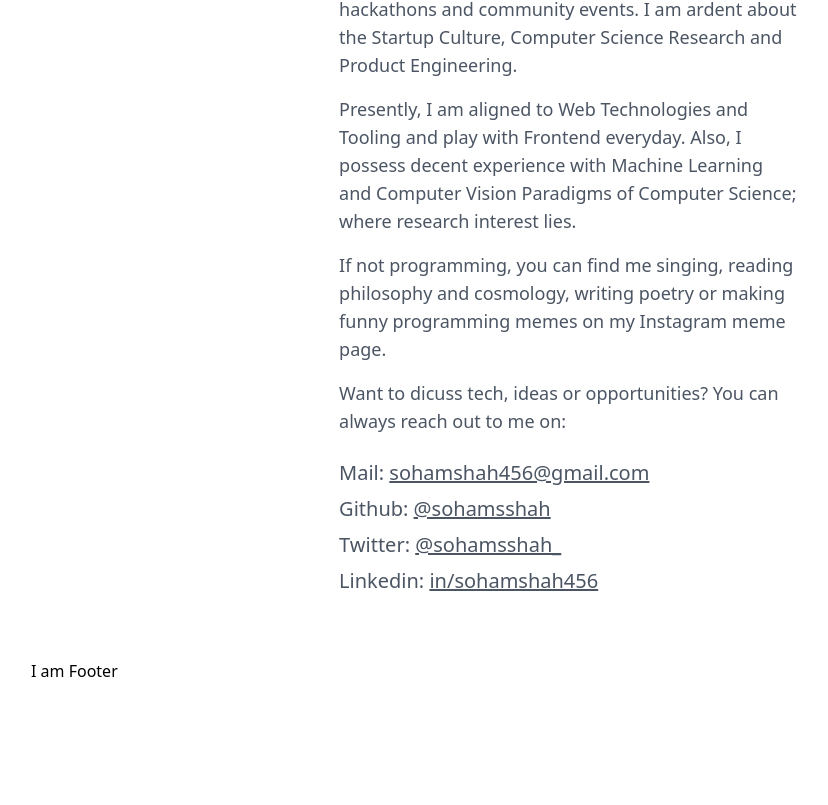
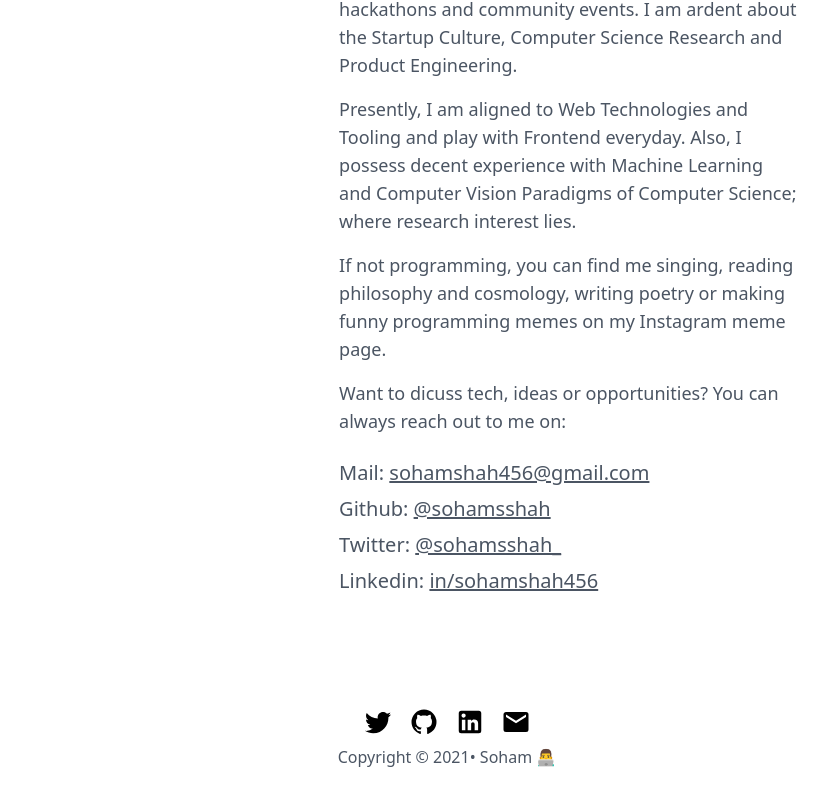
Before and after one commit to sohamsshah/my-portfolio, a Next.js app: page /about in a window 1280 px wide. Shown: the part 655-1460 px from the top of the page, without its empty margins (193-1021 px from the left). Before the commit the page ends 1338 px from the top, so only its background shows below. Built offline with nearby package versions, Linux system fonts and the light colour scheme.

Commit message:
:rocket: completed footer

```diff
--- a/components/Footer/Footer.jsx
+++ b/components/Footer/Footer.jsx
@@ -1,7 +1,64 @@
 import React from "react";
-
+import Link from "next/link";
+import { MdiTwitter, MdiEmail, MdiGithub, MdiLinkedin } from "../svgs/Socials";
 const Footer = () => {
-  return <div>I am Footer</div>;
+  return (
+    <footer className="p-10 flex justify-center items-center">
+      <div className="flex flex-col items-center">
+        <ul className="flex text-3xl">
+          <li className="m-2">
+            <a
+              className="hover:text-blue-900"
+              href="https://twitter.com/sohamsshah_"
+              target="_blank"
+              rel="noreferrer"
+            >
+              <MdiTwitter />
+            </a>
+          </li>
+          <li className="m-2">
+            <a
+              className="hover:text-blue-900"
+              href="https://github.com/sohamsshah"
+              target="_blank"
+              rel="noreferrer"
+            >
+              <MdiGithub />
+            </a>
+          </li>
+          <li className="m-2">
+            <a
+              className="hover:text-blue-900"
+              href="https://www.linkedin.com/in/sohamshah456/"
+              target="_blank"
+              rel="noreferrer"
+            >
+              <MdiLinkedin />
+            </a>
+          </li>
+          <li className="m-2">
+            <a
+              className="hover:text-blue-900"
+              href="mailto:sohamshah456@gmail.com"
+              target="_blank"
+              rel="noreferrer"
+            >
+              <MdiEmail />
+            </a>
+          </li>
+        </ul>
+        <div className="text-gray-600 flex flex-wrap">
+          <div>Copyright © 2021 </div>
+          <div>
+            •{" "}
+            <Link href="/">
+              <a>Soham 👨‍💻</a>
+            </Link>
+          </div>
+        </div>
+      </div>
+    </footer>
+  );
 };
 
 export default Footer;
--- /dev/null
+++ b/components/svgs/Socials.jsx
@@ -0,0 +1,43 @@
+export function MdiGithub(props) {
+  return (
+    <svg width="1em" height="1em" viewBox="0 0 24 24" {...props}>
+      <path
+        d="M12 2A10 10 0 0 0 2 12c0 4.42 2.87 8.17 6.84 9.5c.5.08.66-.23.66-.5v-1.69c-2.77.6-3.36-1.34-3.36-1.34c-.46-1.16-1.11-1.47-1.11-1.47c-.91-.62.07-.6.07-.6c1 .07 1.53 1.03 1.53 1.03c.87 1.52 2.34 1.07 2.91.83c.09-.65.35-1.09.63-1.34c-2.22-.25-4.55-1.11-4.55-4.92c0-1.11.38-2 1.03-2.71c-.1-.25-.45-1.29.1-2.64c0 0 .84-.27 2.75 1.02c.79-.22 1.65-.33 2.5-.33c.85 0 1.71.11 2.5.33c1.91-1.29 2.75-1.02 2.75-1.02c.55 1.35.2 2.39.1 2.64c.65.71 1.03 1.6 1.03 2.71c0 3.82-2.34 4.66-4.57 4.91c.36.31.69.92.69 1.85V21c0 .27.16.59.67.5C19.14 20.16 22 16.42 22 12A10 10 0 0 0 12 2z"
+        fill="currentColor"
+      ></path>
+    </svg>
+  );
+}
+
+export function MdiTwitter(props) {
+  return (
+    <svg width="1em" height="1em" viewBox="0 0 24 24" {...props}>
+      <path
+        d="M22.46 6c-.77.35-1.6.58-2.46.69c.88-.53 1.56-1.37 1.88-2.38c-.83.5-1.75.85-2.72 1.05C18.37 4.5 17.26 4 16 4c-2.35 0-4.27 1.92-4.27 4.29c0 .34.04.67.11.98C8.28 9.09 5.11 7.38 3 4.79c-.37.63-.58 1.37-.58 2.15c0 1.49.75 2.81 1.91 3.56c-.71 0-1.37-.2-1.95-.5v.03c0 2.08 1.48 3.82 3.44 4.21a4.22 4.22 0 0 1-1.93.07a4.28 4.28 0 0 0 4 2.98a8.521 8.521 0 0 1-5.33 1.84c-.34 0-.68-.02-1.02-.06C3.44 20.29 5.7 21 8.12 21C16 21 20.33 14.46 20.33 8.79c0-.19 0-.37-.01-.56c.84-.6 1.56-1.36 2.14-2.23z"
+        fill="currentColor"
+      ></path>
+    </svg>
+  );
+}
+
+export function MdiLinkedin(props) {
+  return (
+    <svg width="1em" height="1em" viewBox="0 0 24 24" {...props}>
+      <path
+        d="M19 3a2 2 0 0 1 2 2v14a2 2 0 0 1-2 2H5a2 2 0 0 1-2-2V5a2 2 0 0 1 2-2h14m-.5 15.5v-5.3a3.26 3.26 0 0 0-3.26-3.26c-.85 0-1.84.52-2.32 1.3v-1.11h-2.79v8.37h2.79v-4.93c0-.77.62-1.4 1.39-1.4a1.4 1.4 0 0 1 1.4 1.4v4.93h2.79M6.88 8.56a1.68 1.68 0 0 0 1.68-1.68c0-.93-.75-1.69-1.68-1.69a1.69 1.69 0 0 0-1.69 1.69c0 .93.76 1.68 1.69 1.68m1.39 9.94v-8.37H5.5v8.37h2.77z"
+        fill="currentColor"
+      ></path>
+    </svg>
+  );
+}
+
+export function MdiEmail(props) {
+  return (
+    <svg width="1em" height="1em" viewBox="0 0 24 24" {...props}>
+      <path
+        d="M20 8l-8 5l-8-5V6l8 5l8-5m0-2H4c-1.11 0-2 .89-2 2v12a2 2 0 0 0 2 2h16a2 2 0 0 0 2-2V6a2 2 0 0 0-2-2z"
+        fill="currentColor"
+      ></path>
+    </svg>
+  );
+}
```
